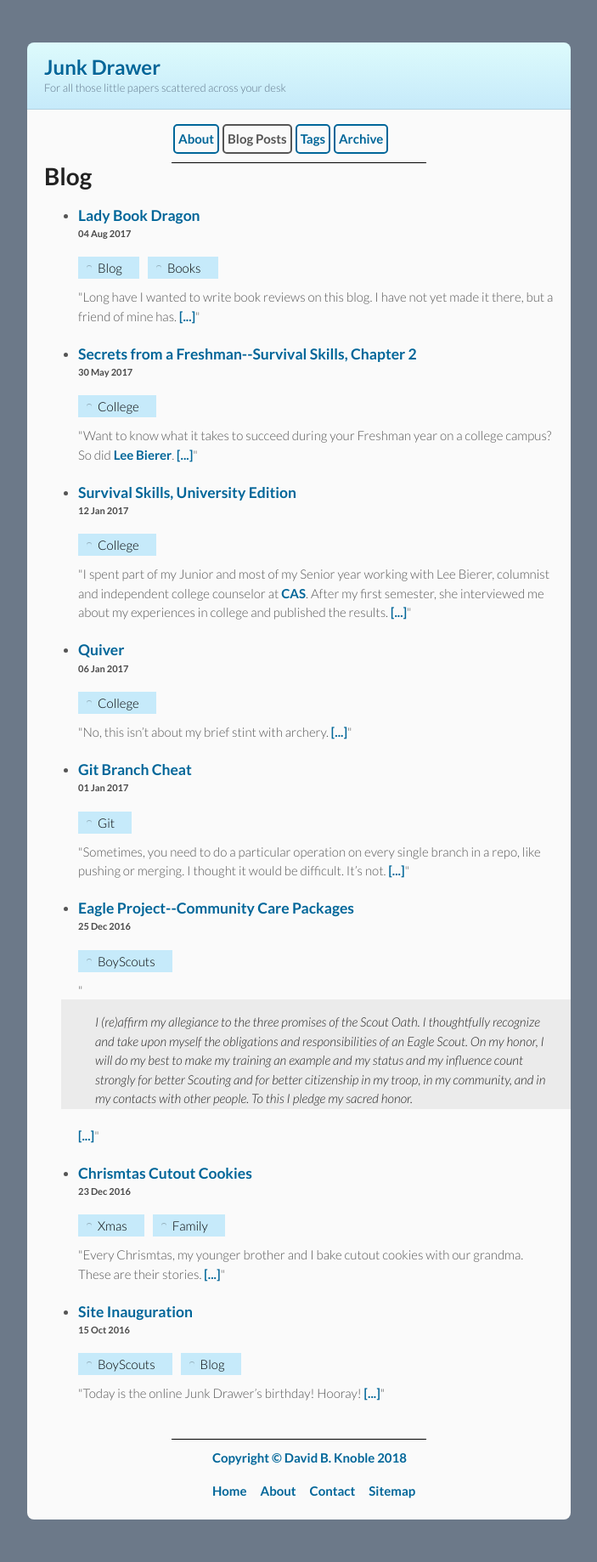
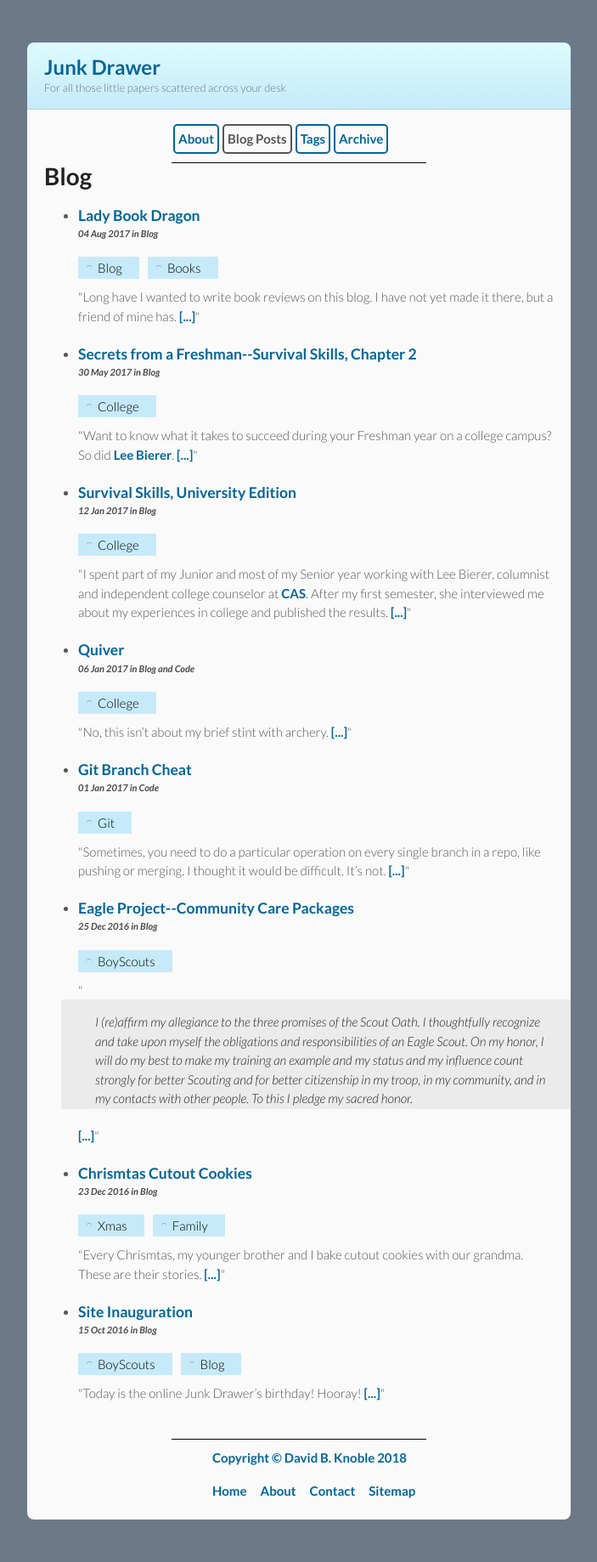
Before and after one commit to benknoble/benknoble.github.io, a Jekyll site: the page built from pages/blog.html, in a window 1280 px wide. Shown: the whole page at 85% size, without its empty margins (288-991 px from the left). Built offline with Jekyll 4.4.1, drawn with Linux system fonts in a browser that asks for light colours.

Commit message:
Add categories to meta information in post display

```diff
--- a/_layouts/post.html
+++ b/_layouts/post.html
@@ -2,7 +2,7 @@
 layout: default
 ---
 {% include tags.html tags=page.tags %}
-<p class="meta">{{ page.date | date_to_string }}</p>
+<p class="meta">{{ page.date | date_to_string }} in {{ page.categories | array_to_sentence_string }}</p>
 <div id="post">
   {{ content }}
 </div>
--- a/pages/blog.html
+++ b/pages/blog.html
@@ -5,7 +5,10 @@ permalink: /blog/
 <ul class="posts">
   {% for post in site.posts %}
   <li>
-    <h3><a href="{{ post.url | absolute_url }}" title="{{ post.title }}">{{ post.title }}<br></a><small>{{ post.date | date_to_string }}</small></h3>
+    <h3><a href="{{ post.url | absolute_url }}" title="{{ post.title }}">{{ post.title }}</a>
+      <br>
+      <small class="meta">{{ post.date | date_to_string }} in {{ post.categories | array_to_sentence_string }}</small>
+    </h3>
     {% include tags.html tags=post.tags %}
     "{{ post.excerpt | remove: '<p>' | remove: '</p>' }} <a href ="{{ post.url }}">[...]</a>"
   </li>
```
